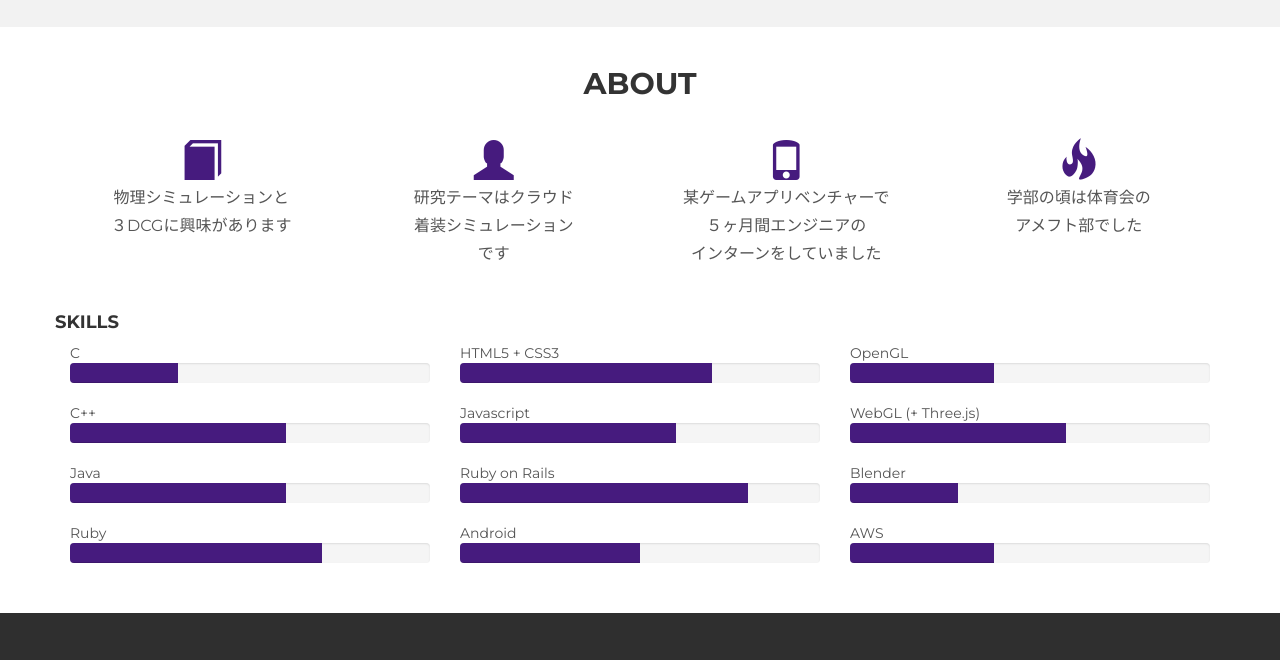
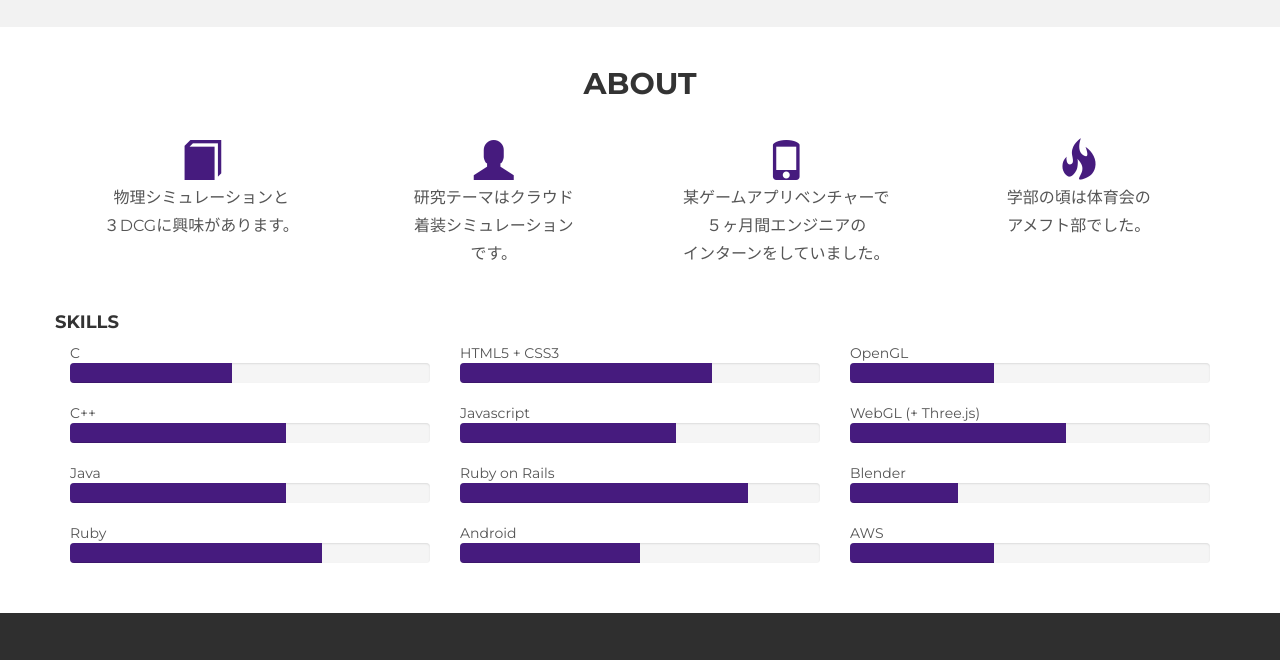
Before and after one commit to tsukky528/tsukky528.github.io, a plain HTML site: page index.html in a window 1280 px wide. Shown: the part 841-1501 px from the top of the page. Drawn offline with nearby package versions, Linux system fonts and the light colour scheme.

Commit message:
句読点の追加

```diff
--- a/index.html
+++ b/index.html
@@ -91,22 +91,22 @@
       <h2>ABOUT</h2>
       <div class="col-sm-3">
         <span class="glyphicon glyphicon-book"></span>
-        <p>物理シミュレーションと</br>３DCGに興味があります</p>
+        <p>物理シミュレーションと</br>３DCGに興味があります。</p>
       </div>
 
       <div class="col-sm-3">
         <span class="glyphicon glyphicon-user"></span>
-        <p>研究テーマはクラウド</br>着装シミュレーション</br>です</p>
+        <p>研究テーマはクラウド</br>着装シミュレーション</br>です。</p>
       </div>
 
       <div class="col-sm-3">
         <span class="glyphicon glyphicon-phone"></span>
-        <p>某ゲームアプリベンチャーで</br>５ヶ月間エンジニアの</br>インターンをしていました</p>
+        <p>某ゲームアプリベンチャーで</br>５ヶ月間エンジニアの</br>インターンをしていました。</p>
       </div>
 
       <div class="col-sm-3">
         <span class="glyphicon glyphicon-fire"></span>
-        <p>学部の頃は体育会の</br>アメフト部でした</p>
+        <p>学部の頃は体育会の</br>アメフト部でした。</p>
       </div>
     </div><!-- /row -->
 
@@ -115,7 +115,7 @@
       <div class="col-sm-4">
         C
         <div class="progress">
-          <div class="progress-bar progress-bar-theme" role="progressbar" aria-valuenow="60" aria-valuemin="0" aria-valuemax="100" style="width: 30%;">
+          <div class="progress-bar progress-bar-theme" role="progressbar" aria-valuenow="60" aria-valuemin="0" aria-valuemax="100" style="width: 45%;">
           </div>
         </div>
 
```
Also changed, not shown: en.html (+1 -1 lines).
